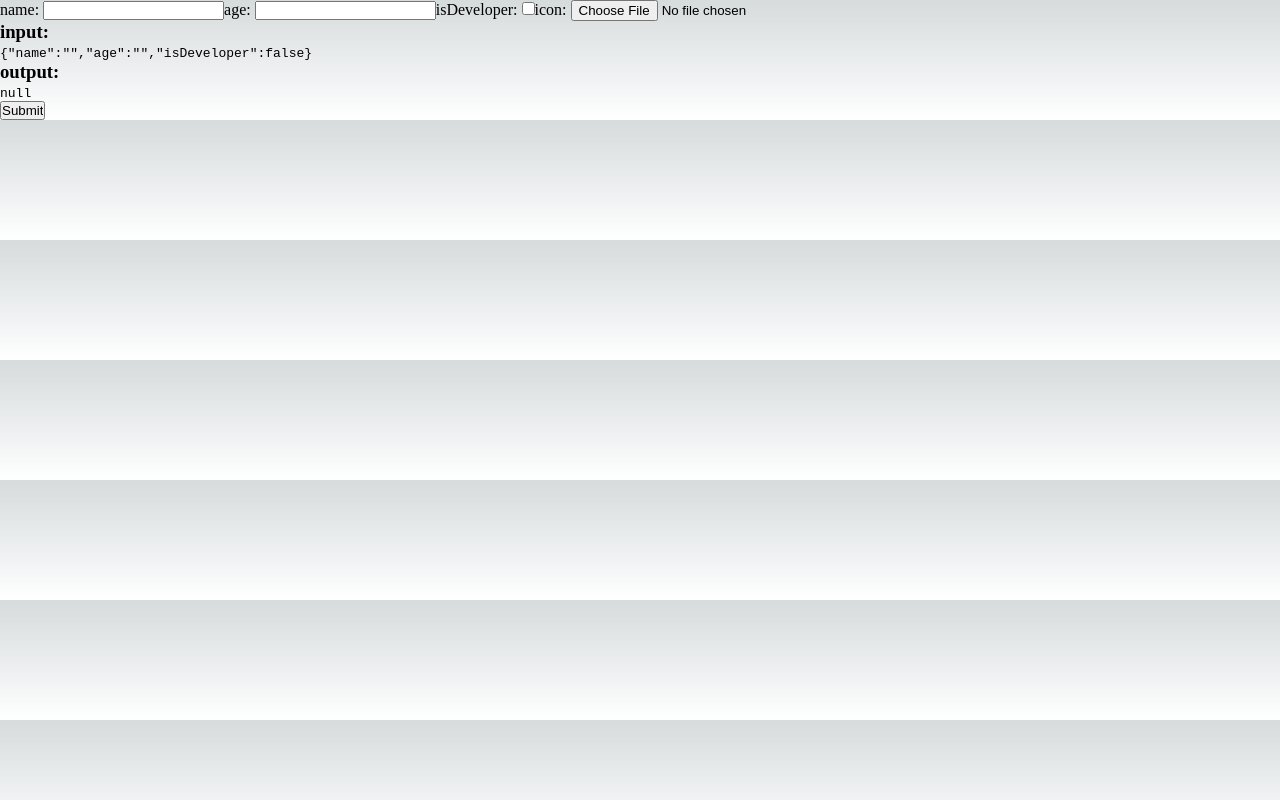
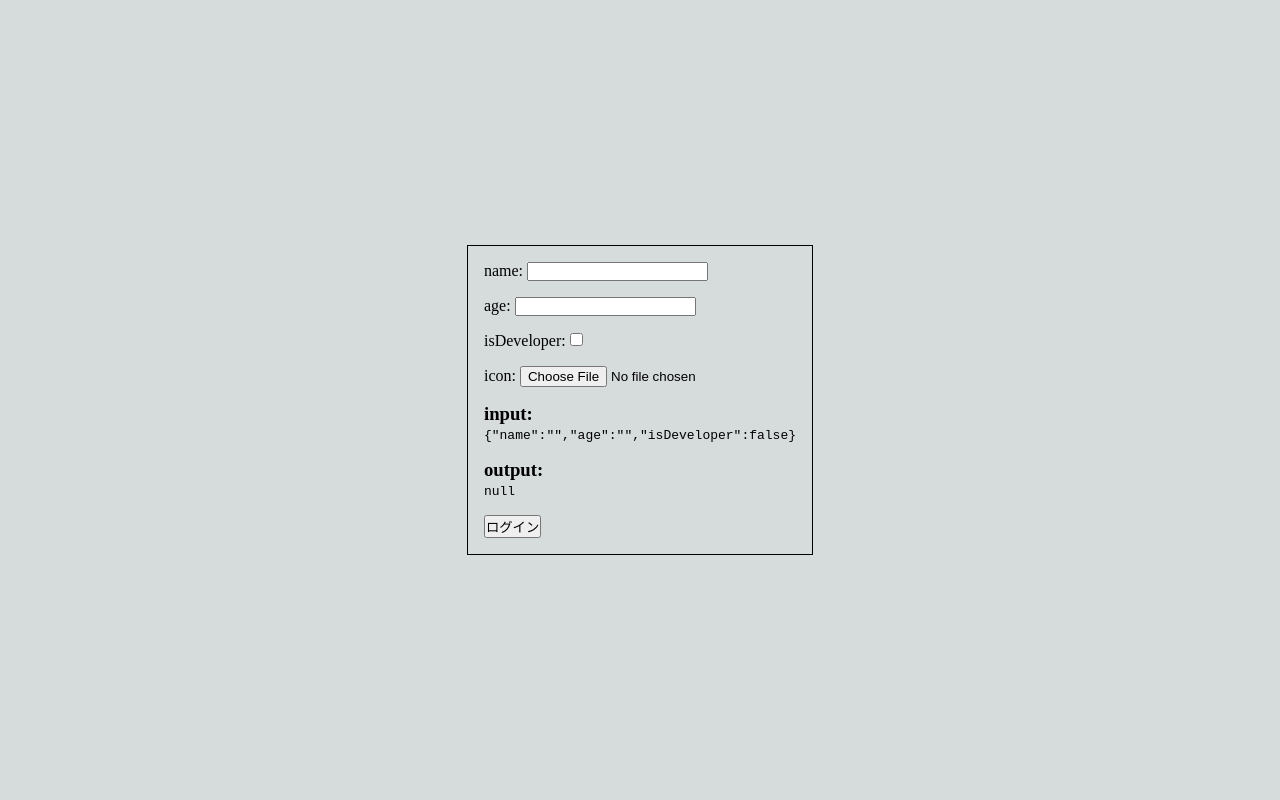
Before and after one commit to hrddd/state-manegement-2022, a Next.js app: page /login in a window 1280 px wide. Built offline with nearby package versions, Linux system fonts and the light colour scheme.

Commit message:
chore: add tentative styles

```diff
--- /dev/null
+++ b/components/container/pages/Login/container.tsx
@@ -0,0 +1,12 @@
+import { FC } from 'react'
+import { UserLoginParam } from '../../../../types/resources/User'
+import LoginForm from '../../../presentation/templates/LoginForm'
+
+const Login: FC = () => {
+  const onSubmit = (data: UserLoginParam) => {
+    console.log(data)
+  }
+  return <LoginForm onSubmit={onSubmit} />
+}
+
+export default Login
--- a/components/container/pages/Login/index.tsx
+++ b/components/container/pages/Login/index.tsx
@@ -1,12 +1,13 @@
 import { FC } from 'react'
-import { UserLoginParam } from '../../../../types/resources/User'
-import LoginForm from '../../../presentation/templates/LoginForm'
+import Centering from '../../../layout/Centering'
+import Login from './container'
 
-const Login: FC = () => {
-  const onSubmit = (data: UserLoginParam) => {
-    console.log(data)
-  }
-  return <LoginForm onSubmit={onSubmit} />
+const LoginTemplate: FC = () => {
+  return (
+    <Centering>
+      <Login />
+    </Centering>
+  )
 }
 
-export default Login
+export default LoginTemplate
--- /dev/null
+++ b/components/layout/Centering/index.module.css
@@ -0,0 +1,8 @@
+.root {
+  position: fixed;
+  display: flex;
+  align-items: center;
+  justify-content: center;
+  height: 100%;
+  width: 100%;
+}
--- /dev/null
+++ b/components/layout/Centering/index.tsx
@@ -0,0 +1,12 @@
+import { FC } from 'react'
+import styles from './index.module.css'
+
+type Props = {
+  children: React.ReactNode
+}
+
+const Centering: FC<Props> = ({ children }) => {
+  return <div className={styles.root}>{children}</div>
+}
+
+export default Centering
--- /dev/null
+++ b/components/presentation/templates/LoginForm/index.module.css
@@ -0,0 +1,8 @@
+.root {
+  border: 1px solid rgb(var(--foreground-rgb));
+  padding: 16px;
+}
+
+.row:not(:first-child) {
+  margin-top: 16px;
+}
--- a/components/presentation/templates/LoginForm/index.tsx
+++ b/components/presentation/templates/LoginForm/index.tsx
@@ -3,6 +3,7 @@ import { FC, useEffect, useState } from 'react'
 import { useForm, useWatch } from 'react-hook-form'
 import { z } from 'zod'
 import { UserLoginParam } from '../../../../types/resources/User'
+import styles from './index.module.css'
 
 type UserLoginInput = {
   name?: string | undefined
@@ -87,38 +88,46 @@ const LoginForm: FC<Props> = ({ onSubmit }) => {
   }, [myInput])
 
   return (
-    /* "handleSubmit" will validate your inputs before invoking "onSubmit" */
+    <div className={styles.root}>
       <form onSubmit={handleSubmit(mySubmit)}>
-      {/* register your input into the hook by invoking the "register" function */}
+        <div className={styles.row}>
           <label>
             name: <input {...register('name')} />
           </label>
+        </div>
+        <div className={styles.row}>
           <label>
             age: <input {...register('age')} />
           </label>
+        </div>
+        <div className={styles.row}>
           <label>
             isDeveloper: <input type='checkbox' {...register('isDeveloper')} />
           </label>
+        </div>
+        <div className={styles.row}>
           <label>
             icon: <input type='file' accept='image/*' {...register('icon')} />
           </label>
-
-      {/* errors will return when field validation fails  */}
+        </div>
         <div>
           {errors.name && <span>{errors.name.message}</span>}
           {errors.age && <span>{errors.age.message}</span>}
           {errors.icon && <span>{errors.icon.message}</span>}
         </div>
-      <div>
+        <div className={styles.row}>
           <h3>input: </h3>
           <code>{JSON.stringify(myInput)}</code>
         </div>
-      <div>
+        <div className={styles.row}>
           <h3>output: </h3>
           <code>{JSON.stringify(myOutput)}</code>
         </div>
-      <input type='submit' />
+        <div className={styles.row}>
+          <button type='submit'>ログイン</button>
+        </div>
       </form>
+    </div>
   )
 }
 
--- a/pages/login/index.tsx
+++ b/pages/login/index.tsx
@@ -1,8 +1,6 @@
 import { Inter } from '@next/font/google'
 import Head from 'next/head'
-import Image from 'next/image'
-import Login from '../../components/container/pages/Login'
-import styles from '../../styles/Home.module.css'
+import LoginTemplate from '../../components/container/pages/Login'
 
 const inter = Inter({ subsets: ['latin'] })
 
@@ -15,7 +13,7 @@ export default function LoginPage() {
         <meta name='viewport' content='width=device-width, initial-scale=1' />
         <link rel='icon' href='/favicon.ico' />
       </Head>
-      <Login></Login>
+      <LoginTemplate></LoginTemplate>
     </>
   )
 }
```
Lines whose indentation alone changed are shown as unchanged.
